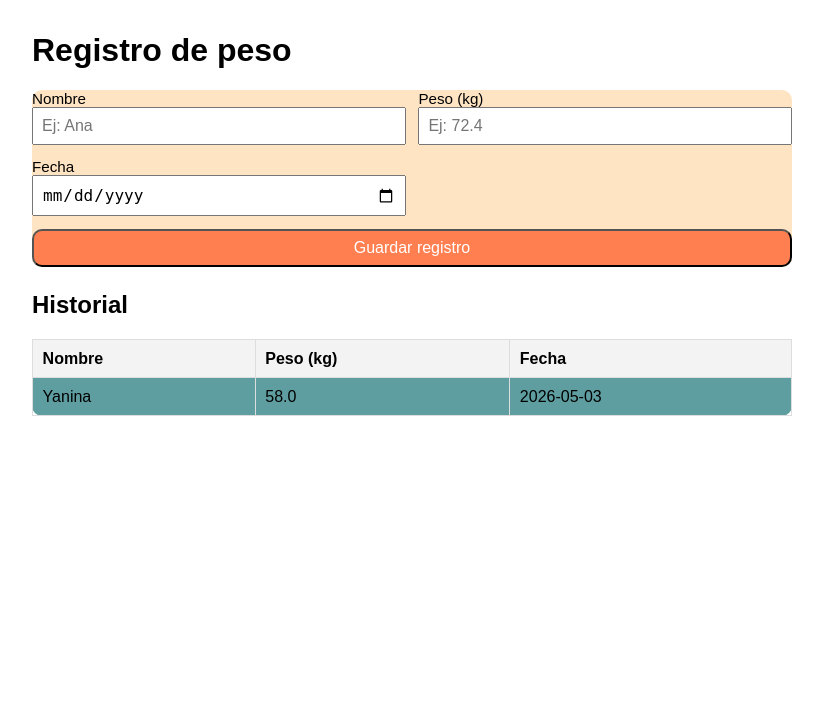
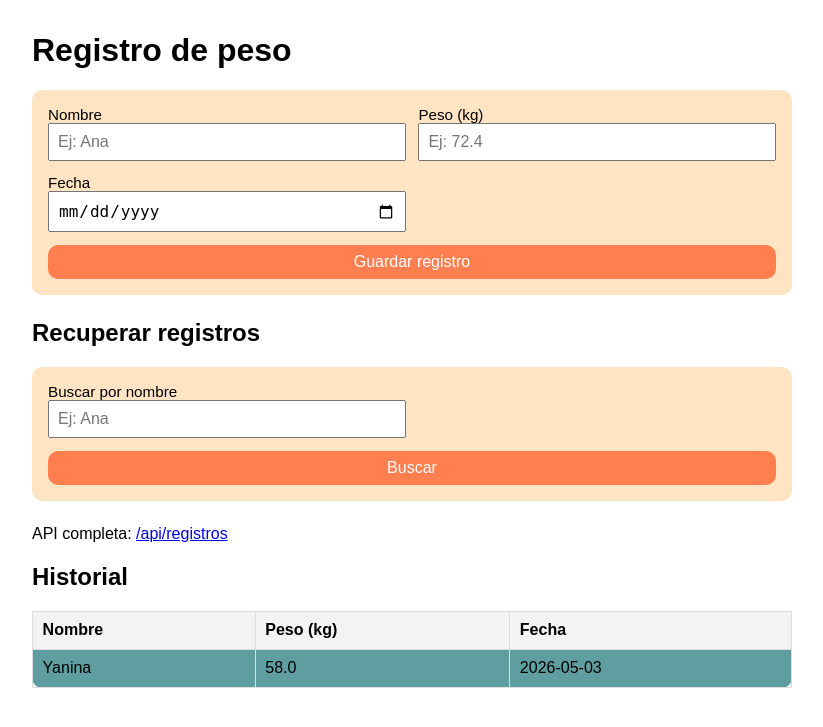
Before and after one commit to gyyanina-sudo/control_peso, a Flask app: page / in a window 1280 px wide. Shown: the top 727 px of the page, without its empty margins (228-1051 px from the left). Run offline with Flask 3, Linux system fonts and the light colour scheme.

Commit message:
Agregar busqueda y API para recuperar registros de peso

```diff
--- a/app.py
+++ b/app.py
@@ -5,7 +5,7 @@ from datetime import datetime
 from pathlib import Path
 from typing import Any
 
-from flask import Flask, redirect, render_template, request, url_for
+from flask import Flask, jsonify, redirect, render_template, request, url_for
 
 app = Flask(__name__)
 DATA_FILE = Path("pesos.json")
@@ -29,7 +29,22 @@ def guardar_registros(registros: list[dict[str, Any]]) -> None:
 @app.get("/")
 def inicio() -> str:
     registros = cargar_registros()
-    return render_template("index.html", registros=registros)
+    nombre_busqueda = request.args.get("nombre", "").strip()
+
+    if nombre_busqueda:
+        filtrados = [
+            registro
+            for registro in registros
+            if registro.get("nombre", "").strip().lower() == nombre_busqueda.lower()
+        ]
+    else:
+        filtrados = registros
+
+    return render_template(
+        "index.html",
+        registros=filtrados,
+        nombre_busqueda=nombre_busqueda,
+    )
 
 
 @app.post("/registrar")
@@ -63,5 +78,42 @@ def registrar_peso():
     return redirect(url_for("inicio"))
 
 
+@app.get("/api/registros")
+def api_registros():
+    nombre_busqueda = request.args.get("nombre", "").strip()
+    registros = cargar_registros()
+
+    if nombre_busqueda:
+        registros = [
+            registro
+            for registro in registros
+            if registro.get("nombre", "").strip().lower() == nombre_busqueda.lower()
+        ]
+
+    return jsonify(
+        {
+            "total": len(registros),
+            "registros": registros,
+        }
+    )
+
+
+@app.get("/api/registros/<nombre>")
+def api_registros_por_nombre(nombre: str):
+    registros = cargar_registros()
+    filtrados = [
+        registro
+        for registro in registros
+        if registro.get("nombre", "").strip().lower() == nombre.strip().lower()
+    ]
+    return jsonify(
+        {
+            "nombre": nombre,
+            "total": len(filtrados),
+            "registros": filtrados,
+        }
+    )
+
+
 if __name__ == "__main__":
     app.run(debug=True)
--- a/static/styles.css
+++ b/static/styles.css
@@ -12,6 +12,7 @@ form {
   margin-bottom: 1.5rem;
   background-color: bisque;
   border-radius: 10px;
+  padding: 1rem;
 }
 
 label {
@@ -32,6 +33,7 @@ button {
   border-radius: 10px;
   background-color: coral;
   color: white;
+  border: 0;
 }
 
 table {
@@ -51,3 +53,7 @@ td {
 th {
   background: #f3f3f3;
 }
+
+.api-links {
+  margin: 0.75rem 0 1.25rem;
+}
--- a/templates/index.html
+++ b/templates/index.html
@@ -28,6 +28,26 @@
       <button type="submit">Guardar registro</button>
     </form>
 
+    <h2>Recuperar registros</h2>
+    <form method="get" action="{{ url_for('inicio') }}">
+      <label>
+        Buscar por nombre
+        <input type="text" name="nombre" placeholder="Ej: Ana" value="{{ nombre_busqueda }}" />
+      </label>
+      <button type="submit">Buscar</button>
+    </form>
+
+    <p class="api-links">
+      API completa:
+      <a href="{{ url_for('api_registros') }}">{{ url_for('api_registros') }}</a>
+      {% if nombre_busqueda %}
+      | API por nombre:
+      <a href="{{ url_for('api_registros_por_nombre', nombre=nombre_busqueda) }}"
+        >{{ url_for('api_registros_por_nombre', nombre=nombre_busqueda) }}</a
+      >
+      {% endif %}
+    </p>
+
     <h2>Historial</h2>
     {% if registros %}
     <table>
```
